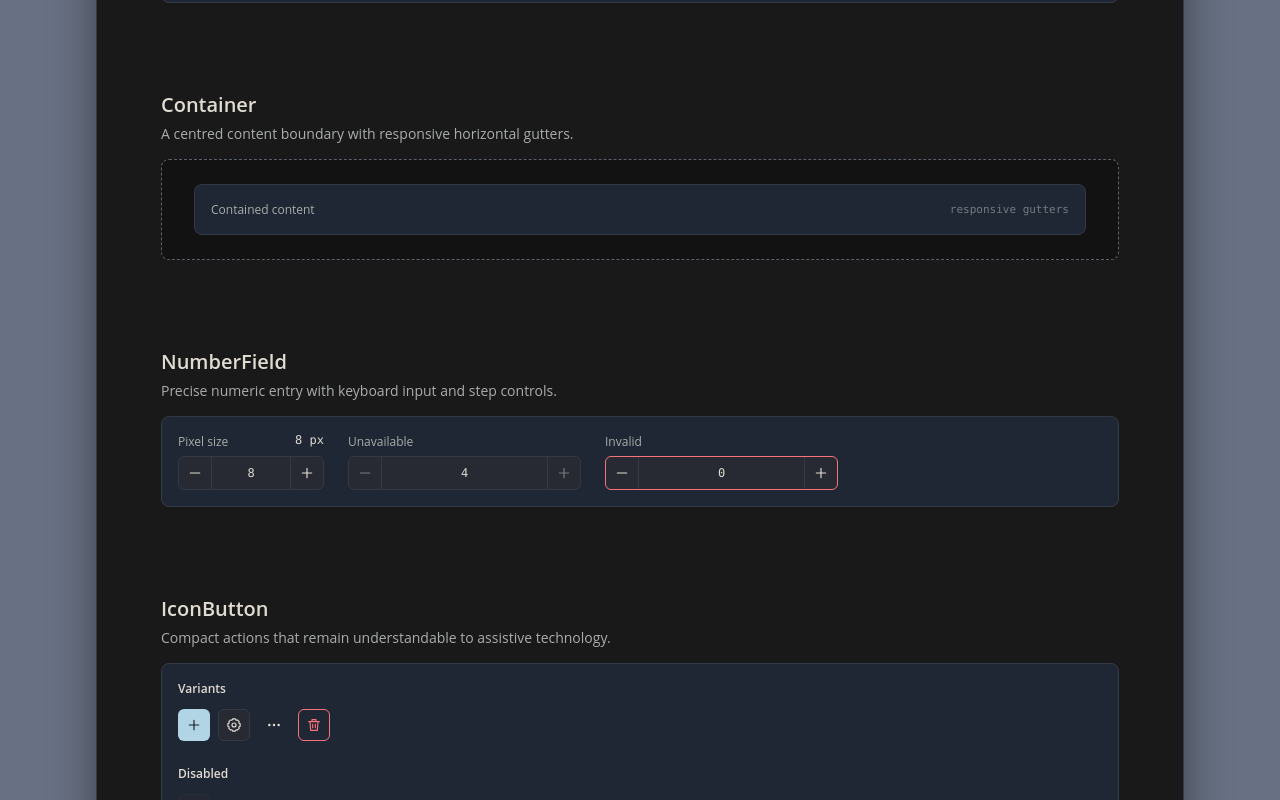
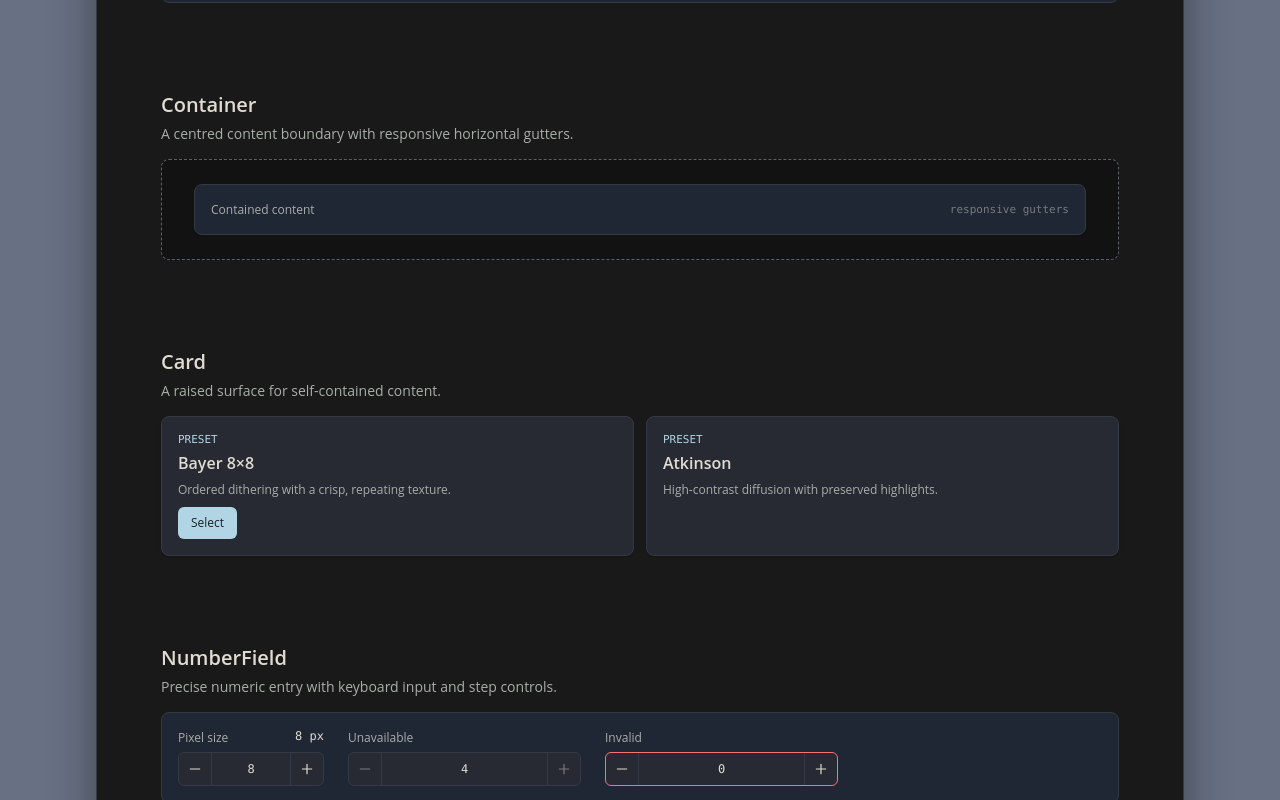
Before and after one commit to Downmoto/mc-design, a React (Vite) app: page / in a window 1280 px wide. Shown: the part 1444-2244 px from the top of the page. Built offline with nearby package versions, Linux system fonts and the light colour scheme; a web font is replaced by a local one.

Commit message:
feat: add card component

```diff
--- /dev/null
+++ b/src/card.tsx
@@ -0,0 +1,78 @@
+import type { HTMLAttributes, Ref } from "react";
+
+export interface CardProps extends HTMLAttributes<HTMLDivElement> {
+  ref?: Ref<HTMLDivElement>;
+}
+
+export interface CardEyebrowProps extends HTMLAttributes<HTMLParagraphElement> {
+  ref?: Ref<HTMLParagraphElement>;
+}
+
+export interface CardTitleProps extends HTMLAttributes<HTMLHeadingElement> {
+  ref?: Ref<HTMLHeadingElement>;
+}
+
+export interface CardBodyProps extends HTMLAttributes<HTMLDivElement> {
+  ref?: Ref<HTMLDivElement>;
+}
+
+export interface CardFooterProps extends HTMLAttributes<HTMLElement> {
+  ref?: Ref<HTMLElement>;
+}
+
+function CardRoot({ className, ref, ...props }: CardProps) {
+  return (
+    <div
+      className={["mc-card", className].filter(Boolean).join(" ")}
+      ref={ref}
+      {...props}
+    />
+  );
+}
+
+function CardEyebrow({ className, ref, ...props }: CardEyebrowProps) {
+  return (
+    <p
+      className={["mc-card__eyebrow", className].filter(Boolean).join(" ")}
+      ref={ref}
+      {...props}
+    />
+  );
+}
+
+function CardTitle({ className, ref, ...props }: CardTitleProps) {
+  return (
+    <h3
+      className={["mc-card__title", className].filter(Boolean).join(" ")}
+      ref={ref}
+      {...props}
+    />
+  );
+}
+
+function CardBody({ className, ref, ...props }: CardBodyProps) {
+  return (
+    <div
+      className={["mc-card__body", className].filter(Boolean).join(" ")}
+      ref={ref}
+      {...props}
+    />
+  );
+}
+
+function CardFooter({ className, ref, ...props }: CardFooterProps) {
+  return (
+    <footer
+      className={["mc-card__footer", className].filter(Boolean).join(" ")}
+      ref={ref}
+      {...props}
+    />
+  );
+}
+
+export const Card = Object.assign(CardRoot, {
+  Body: CardBody,
+  Eyebrow: CardEyebrow,
+  Footer: CardFooter,
+  Title: CardTitle,
+});
--- a/src/demo.css
+++ b/src/demo.css
@@ -322,6 +322,12 @@ code {
   font-size: var(--mc-font-size-xs);
 }
 
+.card-showcase {
+  display: grid;
+  grid-template-columns: repeat(2, minmax(0, 1fr));
+  gap: var(--mc-space-5);
+}
+
 .field-showcase {
   display: flex;
   flex-wrap: wrap;
@@ -566,6 +572,7 @@ code {
   .sample-grid--shape,
   .sample-grid--elevation,
   .sample-grid--interaction,
+  .card-showcase,
   .divider-showcase,
   .theme-grid,
   .type-details {
--- a/src/demo.tsx
+++ b/src/demo.tsx
@@ -1,6 +1,7 @@
 import { useEffect, useState, type CSSProperties, type ReactNode } from "react";
 
 import { Button } from "./button";
+import { Card } from "./card";
 import { Container } from "./container";
 import { Divider } from "./divider";
 import { IconButton } from "./icon-button";
@@ -204,6 +205,7 @@ export default function Demo() {
             ["Divider", "divider"],
             ["Tooltip", "tooltip"],
             ["Container", "container"],
+            ["Card", "card"],
             ["Select", "select"],
             ["Typography", "typography"],
             ["Colour", "colour"],
@@ -317,6 +319,32 @@ export default function Demo() {
               <code>responsive gutters</code>
             </Panel>
           </Container>
+        </div>
+      </Group>
+
+      <Group
+        description="A raised surface for self-contained content."
+        id="card"
+        title="Card"
+      >
+        <div className="card-showcase">
+          <Card>
+            <Card.Eyebrow>Preset</Card.Eyebrow>
+            <Card.Title>Bayer 8×8</Card.Title>
+            <Card.Body>
+              Ordered dithering with a crisp, repeating texture.
+            </Card.Body>
+            <Card.Footer>
+              <Button variant="primary">Select</Button>
+            </Card.Footer>
+          </Card>
+          <Card>
+            <Card.Eyebrow>Preset</Card.Eyebrow>
+            <Card.Title>Atkinson</Card.Title>
+            <Card.Body>
+              High-contrast diffusion with preserved highlights.
+            </Card.Body>
+          </Card>
         </div>
       </Group>
 
--- a/src/styles.css
+++ b/src/styles.css
@@ -119,6 +119,43 @@
   max-width: 64rem;
   margin-inline: auto;
   padding-inline: clamp(var(--mc-space-5), 3vw, var(--mc-space-8));
+}
+
+.mc-card {
+  display: flex;
+  flex-direction: column;
+  gap: var(--mc-space-4);
+  box-sizing: border-box;
+  padding: var(--mc-space-6);
+  border: var(--mc-border-width) solid var(--mc-colour-border);
+  border-radius: var(--mc-radius-lg);
+  color: var(--mc-colour-text);
+  background: var(--mc-colour-surface-raised);
+  box-shadow: var(--mc-shadow-sm);
+}
+
+.mc-card__eyebrow,
+.mc-card__title {
+  margin: 0;
+}
+
+.mc-card__eyebrow {
+  color: var(--mc-colour-accent);
+  font-family: var(--mc-font-family-mono);
+  font-size: var(--mc-font-size-xs);
+  text-transform: uppercase;
+}
+
+.mc-card__title {
+  font-size: var(--mc-font-size-lg);
+  font-weight: var(--mc-font-weight-semibold);
+  line-height: var(--mc-line-height-tight);
+}
+
+.mc-card__body {
+  color: var(--mc-colour-text-muted);
+  font-size: var(--mc-font-size-sm);
+  line-height: var(--mc-line-height-normal);
 }
 
 .mc-button {
```
Also changed, not shown: src/index.ts (+8 -0 lines), 2 other files (tests, documents, lock files or other folders).
